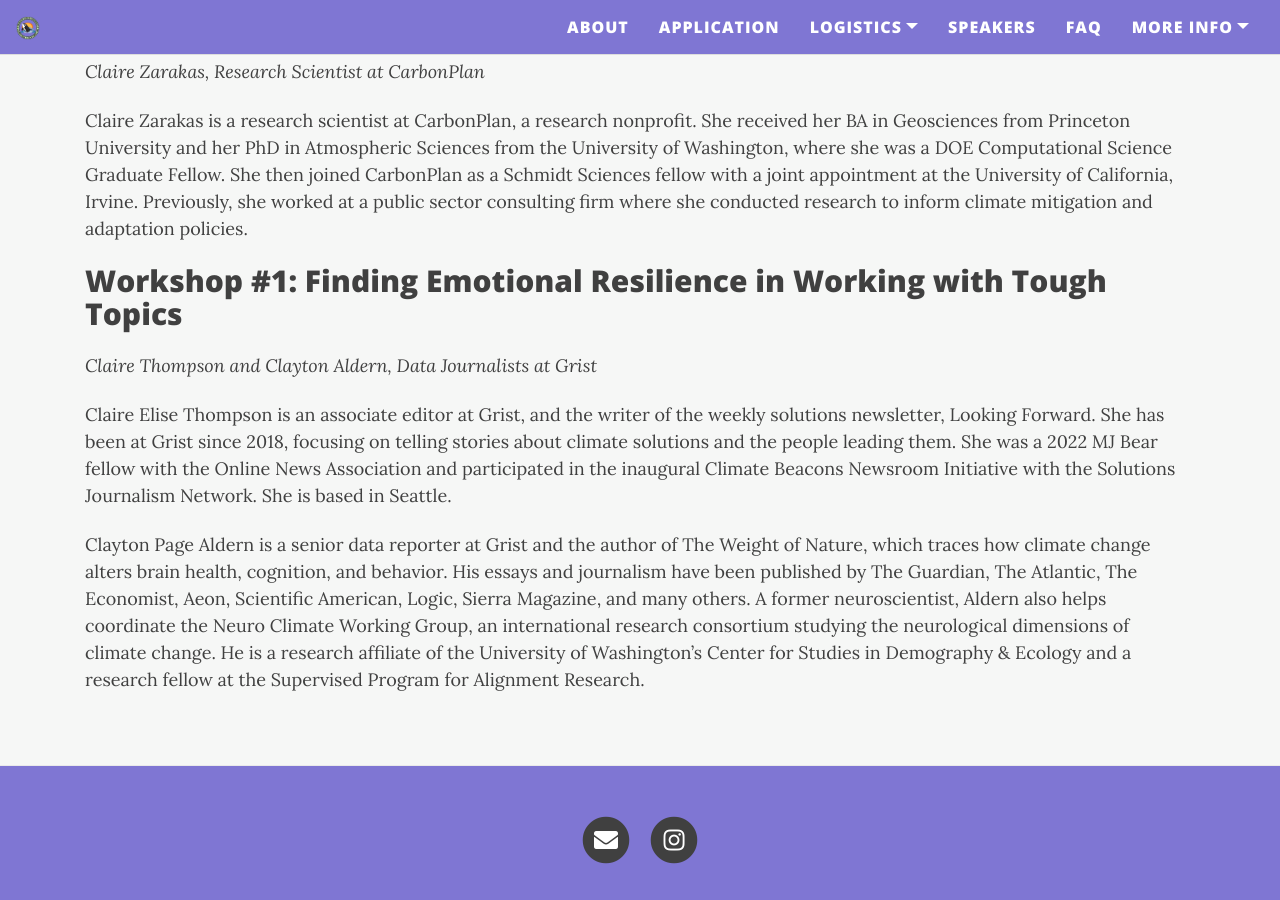
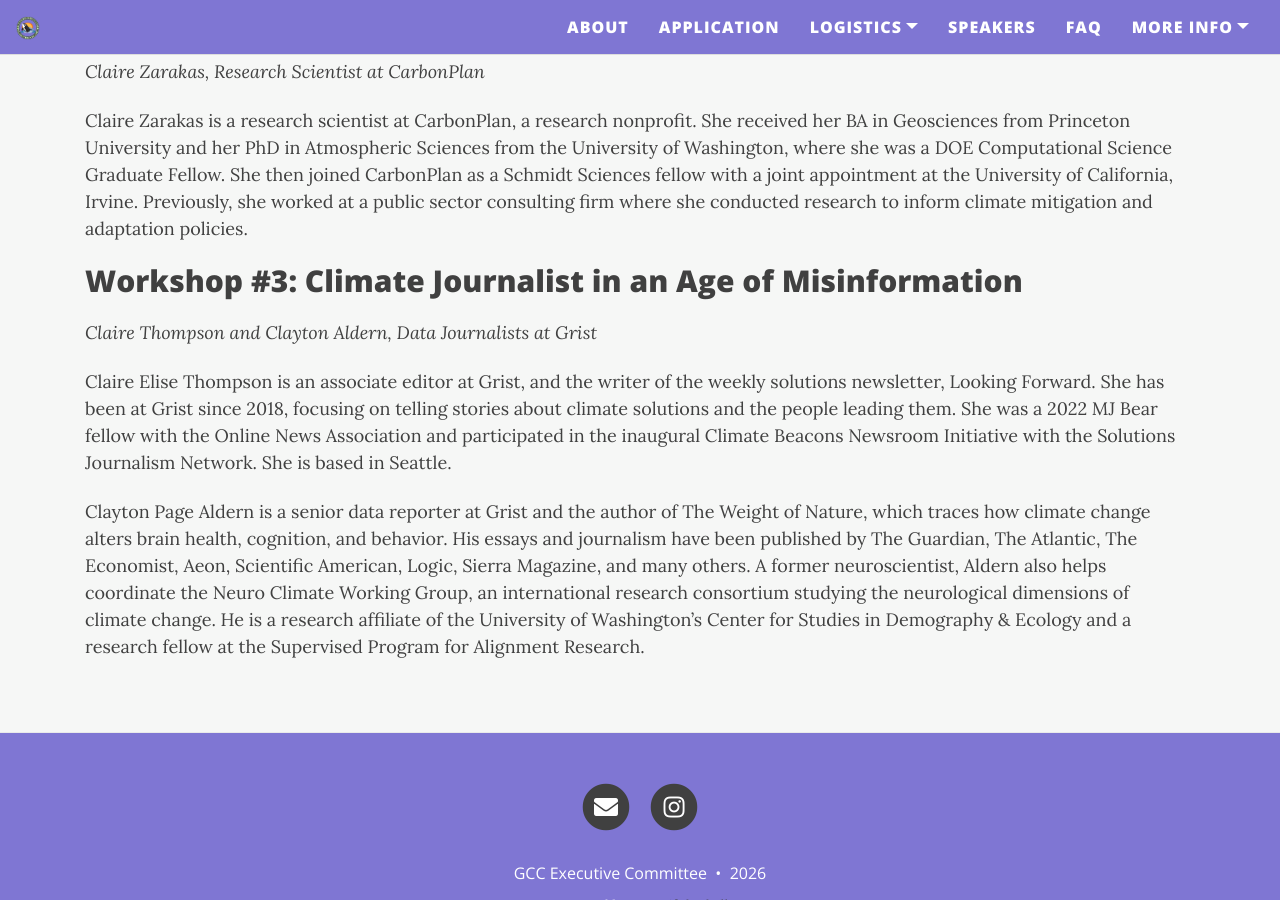
Before and after one commit to graduateclimateconference/graduateclimateconference.github.io, a Jekyll site: the page built from commpartners.md, in a window 1280 px wide and 900 px high, scrolled down 921 px. Built offline with Jekyll 4.4.1, drawn with Linux system fonts in a browser that asks for light colours; nearby versions of some CDN libraries.

Commit message:
Update commpartners.md

```diff
--- a/commpartners.md
+++ b/commpartners.md
@@ -15,7 +15,7 @@
 
 Claire Zarakas is a research scientist at CarbonPlan, a research nonprofit. She received her BA in Geosciences from Princeton University and her PhD in Atmospheric Sciences from the University of Washington, where she was a DOE Computational Science Graduate Fellow. She then joined CarbonPlan as a Schmidt Sciences fellow with a joint appointment at the University of California, Irvine. Previously, she worked at a public sector consulting firm where she conducted research to inform climate mitigation and adaptation policies.
 
-## Workshop #1: Finding Emotional Resilience in Working with Tough Topics
+## Workshop #3: Climate Journalist in an Age of Misinformation
 <i> Claire Thompson and Clayton Aldern, Data Journalists at Grist </i>
 
 Claire Elise Thompson is an associate editor at Grist, and the writer of the weekly solutions newsletter, Looking Forward. She has been at Grist since 2018, focusing on telling stories about climate solutions and the people leading them. She was a 2022 MJ Bear fellow with the Online News Association and participated in the inaugural Climate Beacons Newsroom Initiative with the Solutions Journalism Network. She is based in Seattle.
```
